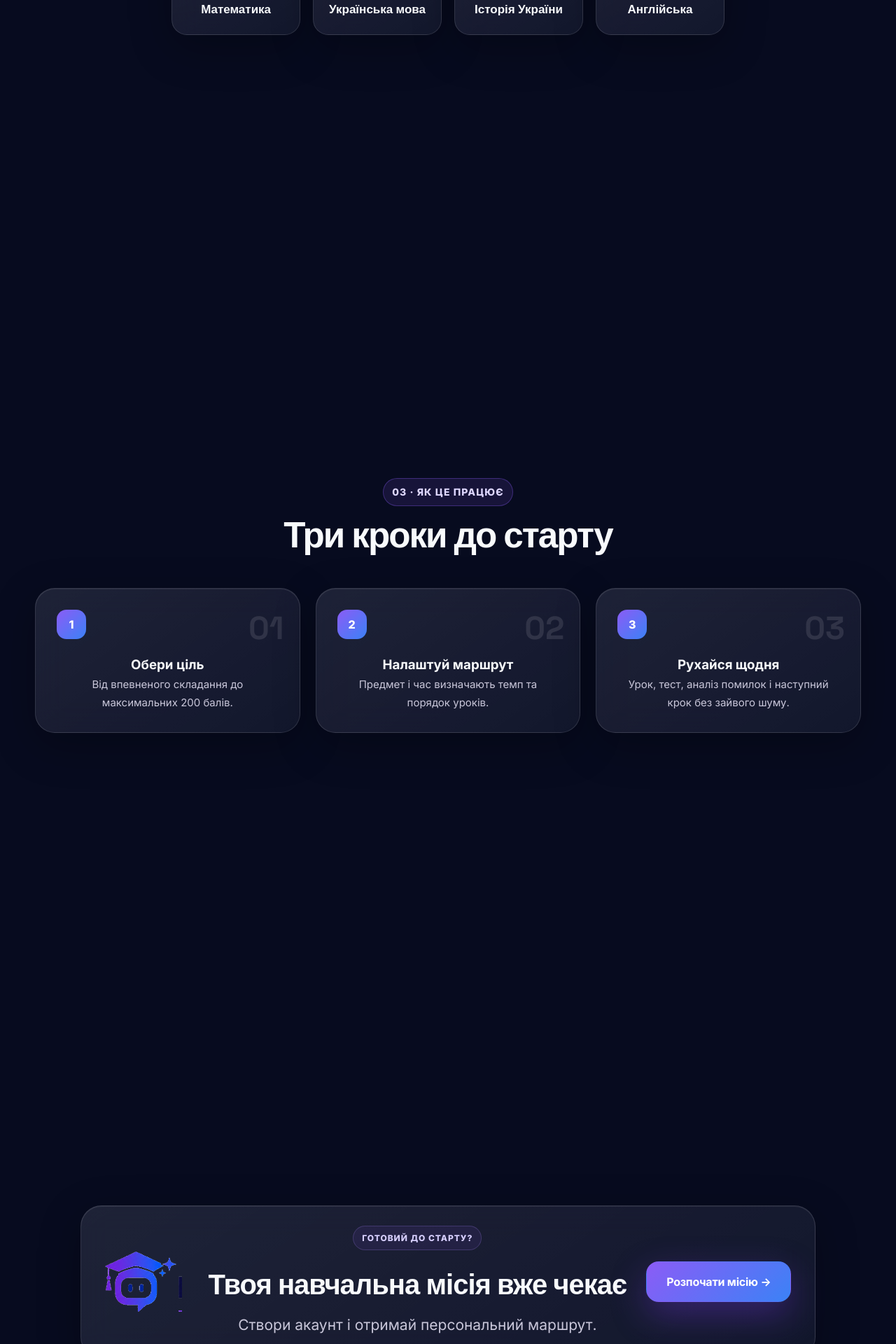
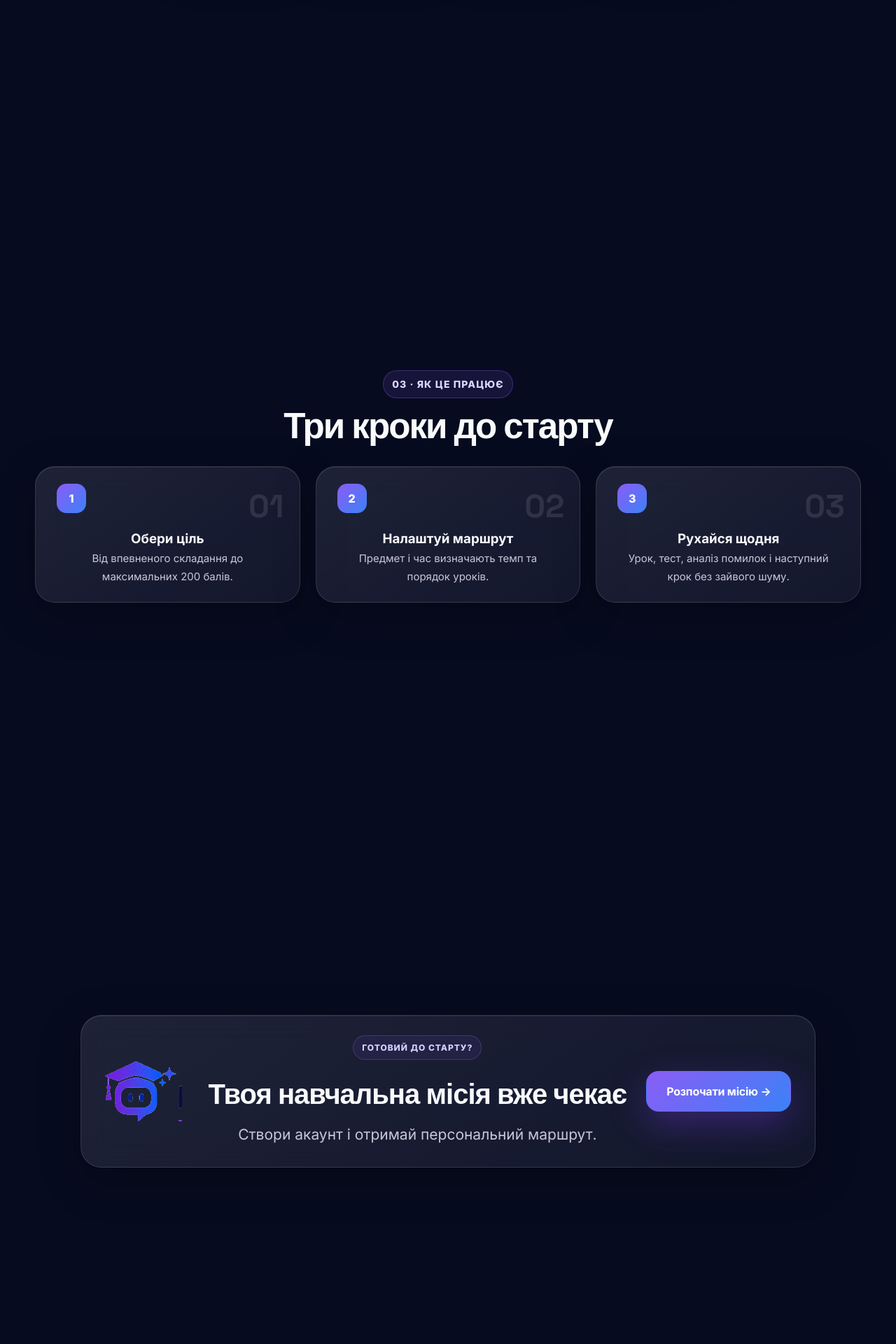
Before and after one commit to MaxTsimbal/EasyNMT, a Flask app: page / in a window 1280 px wide. Shown: the part 2560-4480 px from the top of the page at 70% size. Run offline with Flask 3, Linux system fonts and the light colour scheme.

Commit message:
EasyNMT v0.9.7

```diff
--- a/static/css/style.css
+++ b/static/css/style.css
@@ -4061,3 +4061,60 @@
         padding: 15px 16px !important;
     }
 }
+
+/* ==========================================================================
+   EasyNMT v0.9.6.2 Desktop spacing hotfix
+   Keeps mobile spacing unchanged and removes excessive desktop gaps.
+   ========================================================================== */
+
+@media (min-width: 921px) {
+    .section {
+        padding-top: 58px !important;
+        padding-bottom: 58px !important;
+    }
+
+    .section-compact {
+        padding-top: 42px !important;
+        padding-bottom: 42px !important;
+    }
+
+    .section-header {
+        margin-bottom: 30px !important;
+    }
+
+    .section-header .section-eyebrow,
+    .section-header .eyebrow {
+        margin-bottom: 12px !important;
+    }
+
+    #features,
+    #subjects,
+    #how-it-works {
+        scroll-margin-top: 94px;
+    }
+
+    #how-it-works {
+        padding-bottom: 36px !important;
+    }
+
+    #how-it-works + .section {
+        padding-top: 28px !important;
+        padding-bottom: 58px !important;
+    }
+
+    .feature-grid,
+    .subject-grid,
+    .how-grid {
+        row-gap: 18px !important;
+    }
+
+    .step-card {
+        min-height: 0 !important;
+        padding-top: 24px !important;
+        padding-bottom: 24px !important;
+    }
+
+    .final-cosmic-cta {
+        min-height: 0 !important;
+    }
+}
--- a/templates/base.html
+++ b/templates/base.html
@@ -36,7 +36,7 @@
     <div class="container header-container">
         <a class="brand" href="{{ url_for('home') }}" aria-label="EasyNMT — головна">
             <img class="brand-mascot" src="{{ url_for('static', filename='images/easynmt-mascot.png') }}" alt="">
-            <span class="brand-text">Easy<span>NMT</span></span><span class="brand-version">v0.9.6</span>
+            <span class="brand-text">Easy<span>NMT</span></span><span class="brand-version">v0.9.7</span>
         </a>
         <button class="mobile-menu-button" id="mobileMenuButton" type="button" aria-label="Відкрити меню" aria-expanded="false" aria-controls="mainNavigation"><span class="mobile-menu-line"></span><span class="mobile-menu-line"></span><span class="mobile-menu-line"></span></button>
         <nav class="main-navigation" id="mainNavigation" aria-label="Головна навігація">
@@ -51,7 +51,7 @@
 </header>
 {% with messages = get_flashed_messages(with_categories=true) %}{% if messages %}<div class="flash-stack">{% for category, message in messages %}<div class="flash-message flash-{{ category }}">{{ message }}</div>{% endfor %}</div>{% endif %}{% endwith %}
 <main id="main-content" class="main-content">{% block content %}{% endblock %}</main>
-<footer class="site-footer"><div class="container footer-bottom"><p>© <span id="currentYear">2026</span> EasyNMT. Усі права захищено.</p><p>Cosmic Tutor Responsive ✦ v0.9.6</p></div></footer>
+<footer class="site-footer"><div class="container footer-bottom"><p>© <span id="currentYear">2026</span> EasyNMT. Усі права захищено.</p><p>Cosmic Tutor Responsive ✦ v0.9.7</p></div></footer>
 <div class="toast-container" id="toastContainer" aria-live="polite"></div>
 <button class="scroll-top-button" id="scrollTopButton" type="button" aria-label="Повернутися нагору"><span>↑</span></button>
 <script src="{{ url_for('static', filename='js/main.js') }}"></script>
--- a/templates/dashboard.html
+++ b/templates/dashboard.html
@@ -1,5 +1,5 @@
 {% extends "base.html" %}{% block title %}Кабінет | EasyNMT{% endblock %}{% block content %}
-<section class="dashboard-page"><div class="container dashboard-layout"><aside class="dashboard-sidebar glass-card"><div class="dashboard-user"><span class="dashboard-avatar">{{ (user_name or 'E')[0]|upper }}</span><span><b class="dashboard-user-name">{{ user_name or 'Учень' }}</b><small class="dashboard-user-level">Космічний курсант</small></span></div><nav class="dashboard-nav"><a class="dashboard-nav-link active" href="{{ url_for('dashboard') }}">🏠 Огляд</a><a class="dashboard-nav-link" href="{{ url_for('today') }}">📅 Сьогодні</a><a class="dashboard-nav-link" href="{{ url_for('library') }}">📚 Бібліотека</a><a class="dashboard-nav-link" href="{{ url_for('progress') }}">📊 Прогрес</a><a class="dashboard-nav-link" href="{{ url_for('mistakes') }}">🔁 Помилки</a><a class="dashboard-nav-link" href="{{ url_for('tutor') }}">🤖 AI-викладач</a></nav></aside>
+<section class="dashboard-page"><div class="container dashboard-layout"><aside class="dashboard-sidebar glass-card"><div class="dashboard-user"><span class="dashboard-avatar">{{ (user_name or 'E')[0]|upper }}</span><span><b class="dashboard-user-name">{{ user_name or 'Учень' }}</b><small class="dashboard-user-level">Космічний курсант</small></span></div><nav class="dashboard-nav"><a class="dashboard-nav-link active" href="{{ url_for('dashboard') }}">🏠 Огляд</a><a class="dashboard-nav-link" href="{{ url_for('today') }}">📅 Сьогодні</a><a class="dashboard-nav-link" href="{{ url_for('library') }}">📚 Бібліотека</a><a class="dashboard-nav-link" href="{{ url_for('progress_page') }}">📊 Прогрес</a><a class="dashboard-nav-link" href="{{ url_for('mistakes') }}">🔁 Помилки</a><a class="dashboard-nav-link" href="{{ url_for('tutor') }}">🤖 AI-викладач</a></nav></aside>
 <div class="dashboard-main"><header class="dashboard-header"><div><span class="eyebrow">Космічна академія</span><h1 class="dashboard-title">Привіт, {{ user_name or 'друже' }}! 👋</h1><p class="dashboard-subtitle">Сьогодні зробимо ще один крок до твоєї цілі.</p></div><a class="button button-primary" href="{{ url_for('lesson', lesson_id=first_lesson_id) }}">Продовжити урок →</a></header>
 <div class="dashboard-grid"><article class="dashboard-card glass-card span-4"><span class="metric-label">📈 Загальний прогрес</span><div class="metric-value">{{ progress }}%</div><div class="progress-track"><div class="progress-bar" data-progress="{{ progress }}"></div></div><small class="metric-label">{{ completed_count }} з {{ lessons_total }} уроків</small></article><article class="dashboard-card glass-card span-4"><span class="metric-label">⭐ Навчальна енергія</span><div class="metric-value">{{ xp }} XP</div><small class="metric-label">Заробляй за уроки й тести</small></article><article class="dashboard-card glass-card span-4"><span class="metric-label">🔥 Серія</span><div class="metric-value">{{ streak }} дн.</div><small class="metric-label">Тримай стабільну орбіту</small></article>
 <article class="dashboard-card glass-card span-12"><div class="dashboard-card-header"><div><h2 class="dashboard-card-title">Космічна шкала прогресу</h2><p class="dashboard-card-subtitle">Твій маршрут до 200 балів</p></div><strong>{{ progress }}%</strong></div><div class="cosmic-progress"><div class="cosmic-progress-step completed"><span class="cosmic-progress-icon">🌍</span><span>Земля</span></div><div class="cosmic-progress-step {% if progress >= 20 %}completed{% endif %}"><span class="cosmic-progress-icon">🌙</span><span>Місяць</span></div><div class="cosmic-progress-step {% if progress >= 40 %}completed{% endif %}"><span class="cosmic-progress-icon">🛰️</span><span>Орбіта</span></div><div class="cosmic-progress-step {% if progress >= 60 %}completed{% endif %}"><span class="cosmic-progress-icon">🚀</span><span>Марс</span></div><div class="cosmic-progress-step {% if progress >= 80 %}completed{% endif %}"><span class="cosmic-progress-icon">⭐</span><span>190+</span></div><div class="cosmic-progress-step {% if progress >= 100 %}completed{% endif %}"><span class="cosmic-progress-icon">🌌</span><span>200</span></div></div></article>
```
Also changed, not shown: PROJECT_STATUS.md (+1 -1 lines), CHANGELOG.md.
